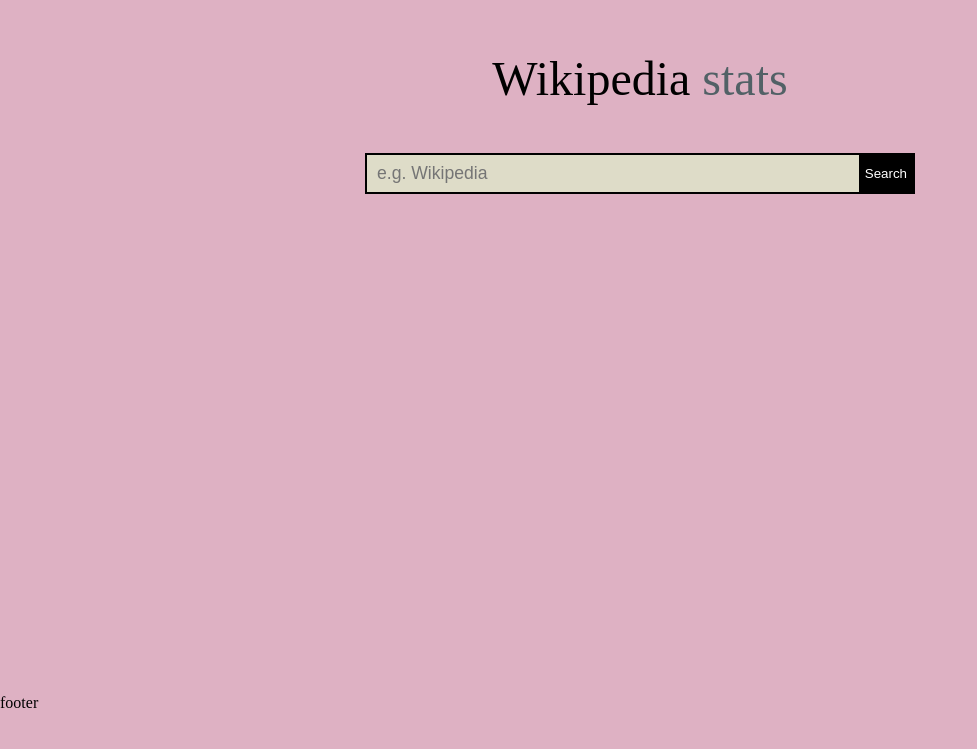
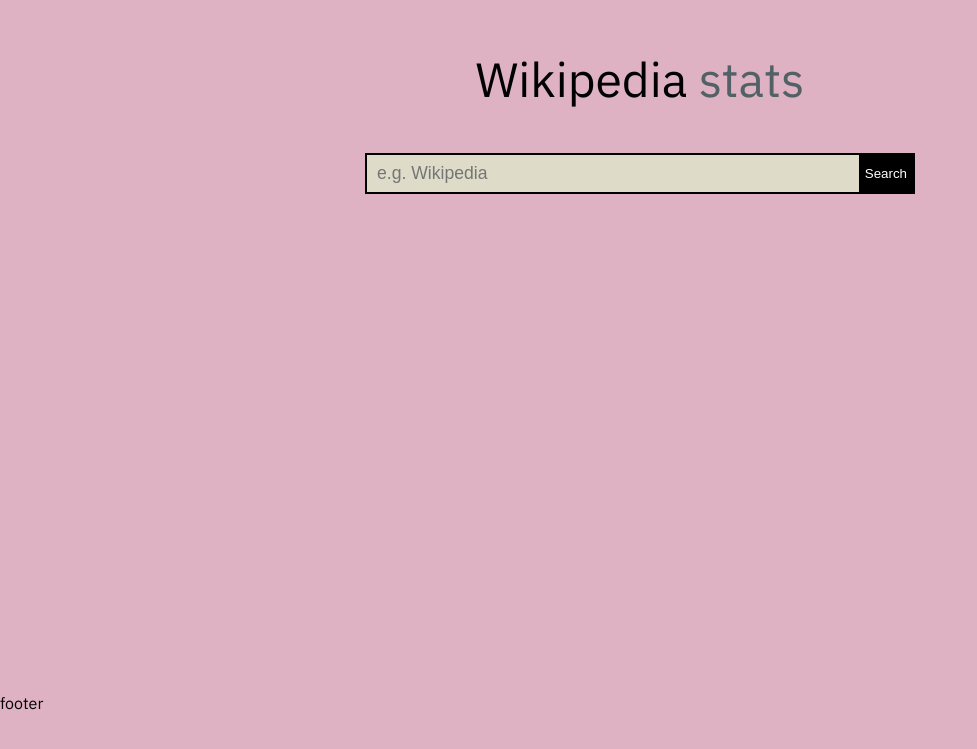
Before and after one commit to galearez/wikistats, a Svelte app: page / in a window 1280 px wide. Shown: the part 105-854 px from the top of the page, without its empty margins (0-977 px from the left). Built offline with nearby package versions, Linux system fonts and the light colour scheme.

Commit message:
project main font

```diff
--- a/main.css
+++ b/main.css
@@ -140,4 +140,5 @@
 }
 body {
   background-color: #deb1c3;
+  font-family: 'IBM Plex Sans', Arial, Helvetica, sans-serif;
 }
--- a/src/App.svelte
+++ b/src/App.svelte
@@ -14,6 +14,13 @@
   });
 </script>
 
+<svelte:head>
+  <link
+    href="https://fonts.googleapis.com/css2?family=IBM+Plex+Sans:ital,wght@0,400;0,500;1,300&display=swap"
+    rel="stylesheet"
+  />
+</svelte:head>
+
 <Layout>
   <Router {routes} />
 </Layout>
```
